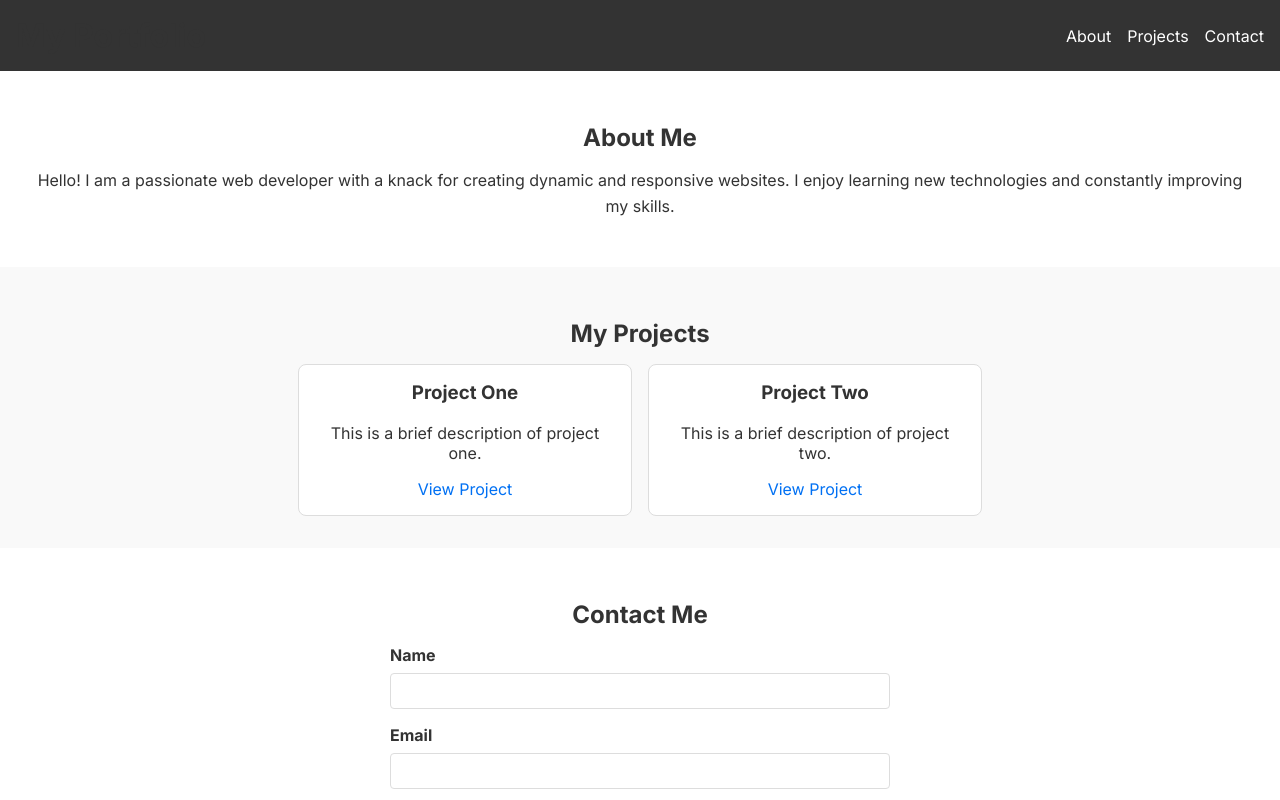
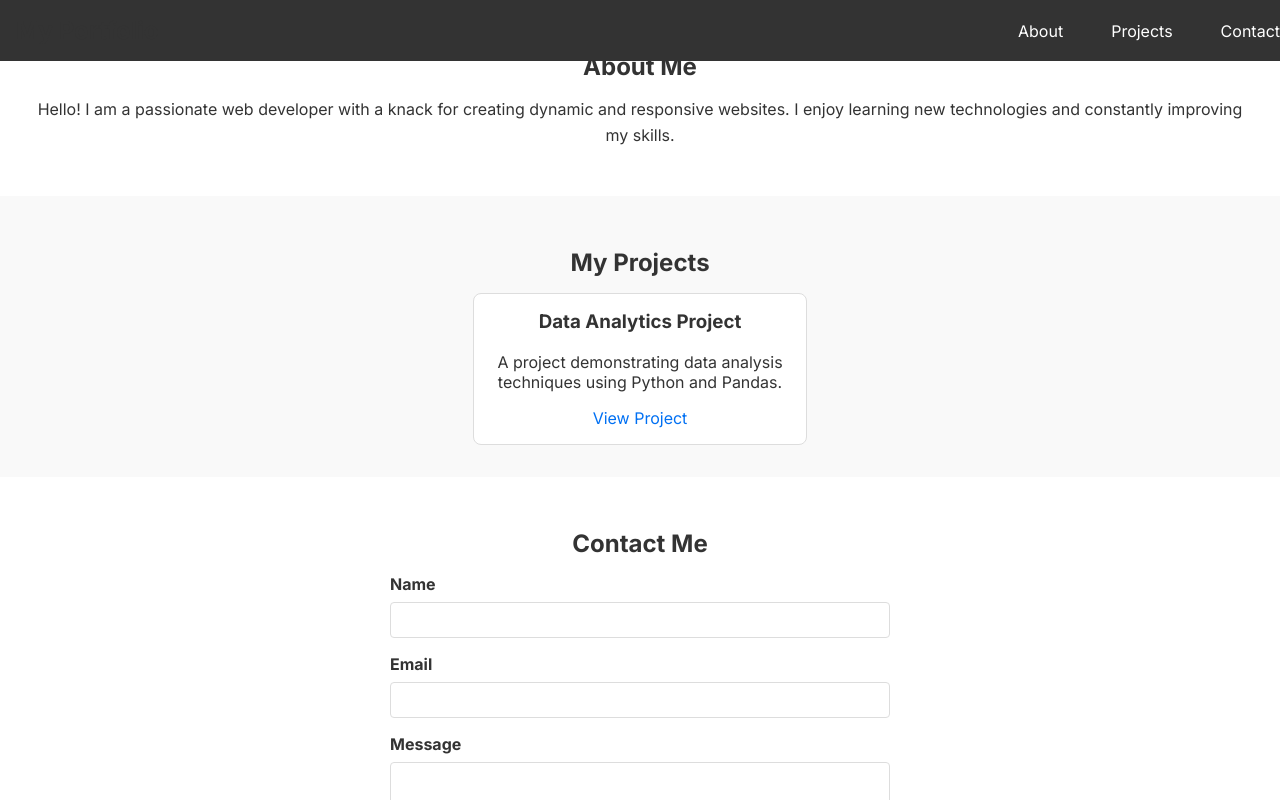
Before and after one commit to dreamscaatcher/Guri-Portfolio, a Next.js app: page / in a window 1280 px wide. Shown: the top 800 px of the page. Built offline with nearby package versions, Linux system fonts and the light colour scheme.

Commit message:
chore: Update Projects.js and Header.module.css

```diff
--- a/src/components/Projects.js
+++ b/src/components/Projects.js
@@ -4,16 +4,10 @@ import styles from '../styles/Projects.module.css';
 
 const projects = [
   {
-    title: 'Project One',
-    description: 'This is a brief description of project one.',
-    link: '#'
-  },
-  {
-    title: 'Project Two',
-    description: 'This is a brief description of project two.',
-    link: '#'
-  },
-  // Add more projects as needed
+    title: 'Data Analytics Project',
+    description: 'A project demonstrating data analysis techniques using Python and Pandas.',
+    link: 'https://github.com/<your-username>/data-analytics-project' // Replace with your GitHub repository link
+  }
 ];
 
 const Projects = () => {
--- a/src/styles/Header.module.css
+++ b/src/styles/Header.module.css
@@ -6,10 +6,15 @@
     padding: 1rem;
     background-color: #333;
     color: #fff;
+    position: fixed;
+    width: 100%;
+    top: 0;
+    z-index: 1000;
   }
 
   .header h1 {
     margin: 0;
+    font-size: 1.5rem;
   }
 
   .header nav ul {
@@ -23,8 +28,11 @@
   .header nav ul li a {
     color: #fff;
     text-decoration: none;
+    padding: 0.5rem 1rem;
   }
 
   .header nav ul li a:hover {
     text-decoration: underline;
+    background-color: #444;
+    border-radius: 4px;
   }
```
